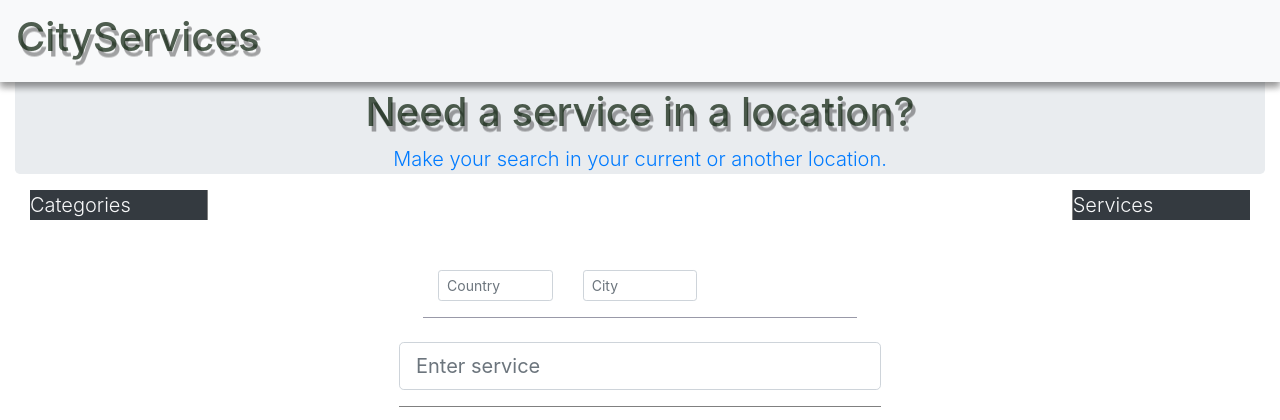
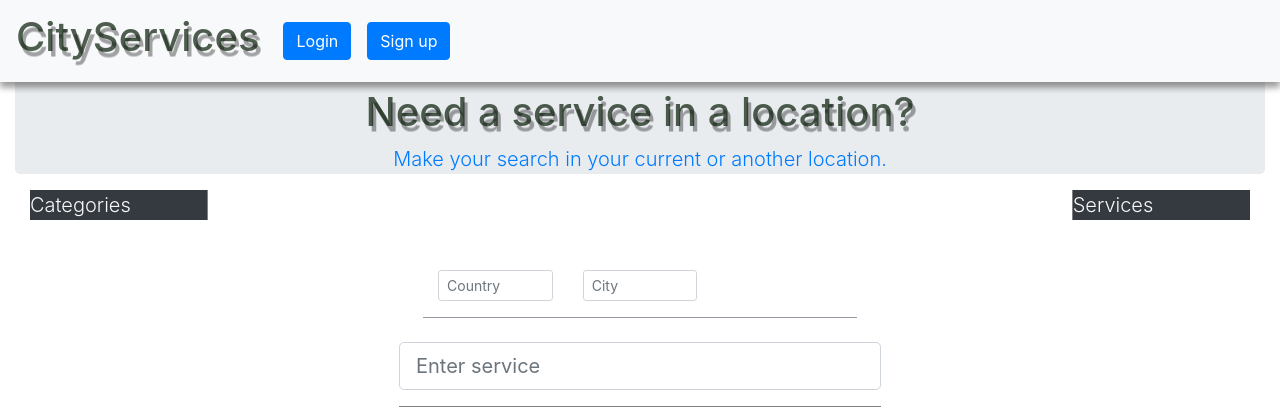
Before and after one commit to BuildForSDG/team-090-fullstack, a Django app: page / in a window 1280 px wide. Shown: the top 420 px of the page. Run offline with Django 3.2, Linux system fonts and the light colour scheme; parts of the project's set-up code (start-up, migrations or seed data) failed here and were passed over; some libraries are stand-ins or nearby versions.

Commit message:
Added navigation links

```diff
--- a/smartcity/fullstack/templates/base.html
+++ b/smartcity/fullstack/templates/base.html
@@ -19,10 +19,47 @@
         <a class="navbar-brand" href="#">
             <h1 class="cityLogo">C<span>ityServices</span></h1>
         </a>
+        <!--Nav button-->
+        <button class="navbar-toggler text-dark" type="button" data-toggle="collapse" data-target="#collapsibleNavbar">
+            <span class="navbar-toggler-icon"></span>
+        </button>
         <!-- Links -->
-        <ul class="navbar-nav text-dark">
-            {%block nav-items%}{%endblock%}
-        </ul>
+        <div class="collapse navbar-collapse text-right" id="collapsibleNavbar" style="text-align: right;">
+            <ul class="navbar-nav navbar-right" style="text-align: right;">
+                {%block nav-items%}{%endblock%}
+                {% if user.is_authenticated %}
+
+                <li class="nav-item">
+                    <a class="nav-link text-decoration-none" href="{% url 'fullstack:choice' %}">
+                        <div class="btn btn-primary">Profile</div>
+                    </a>
+                </li>
+                <li class="nav-item">
+                    <a class="nav-link text-decoration-none" href="{% url 'fullstack:logout' %}">
+                        <div class="btn btn-primary">Logout</div>
+                    </a>
+                    </li>
+                    <li class="nav-item ">
+                        <a class="nav-link text-decoration-none" href="{% url 'fullstack:customer_profile' %}">
+                            <div class="btn btn-light">Hello, {{user.username}}</div>
+                        </a>
+                    </li>
+                {% else %}
+                <li class="nav-item">
+                    <a class="nav-link text-decoration-none" href="{% url 'fullstack:login' %}">
+                        <div class="btn btn-primary">Login</div>
+                    </a>
+                </li>
+                <li class="nav-item" >
+                    <a class="nav-link text-decoration-none" href="{% url 'fullstack:signup' %}">
+                        <div class="btn btn-primary">Sign up</div>
+                    </a>
+                </li>
+
+                {% endif %}
+
+            </ul>
+        </div>
     </nav>
     <div class="container-fluid">
         <!--header-->
```
